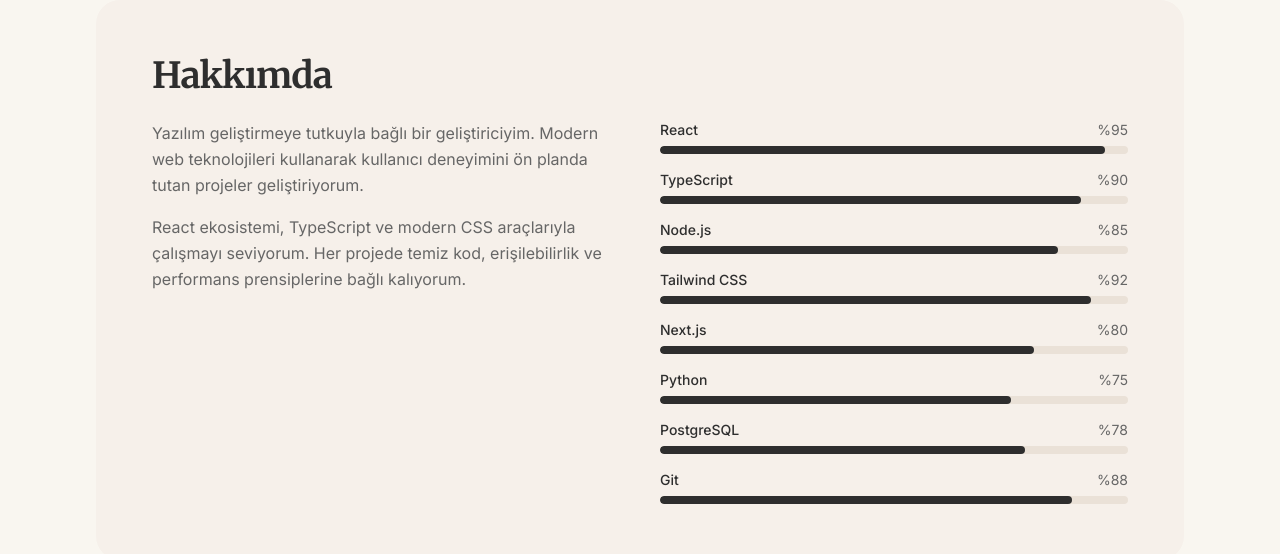
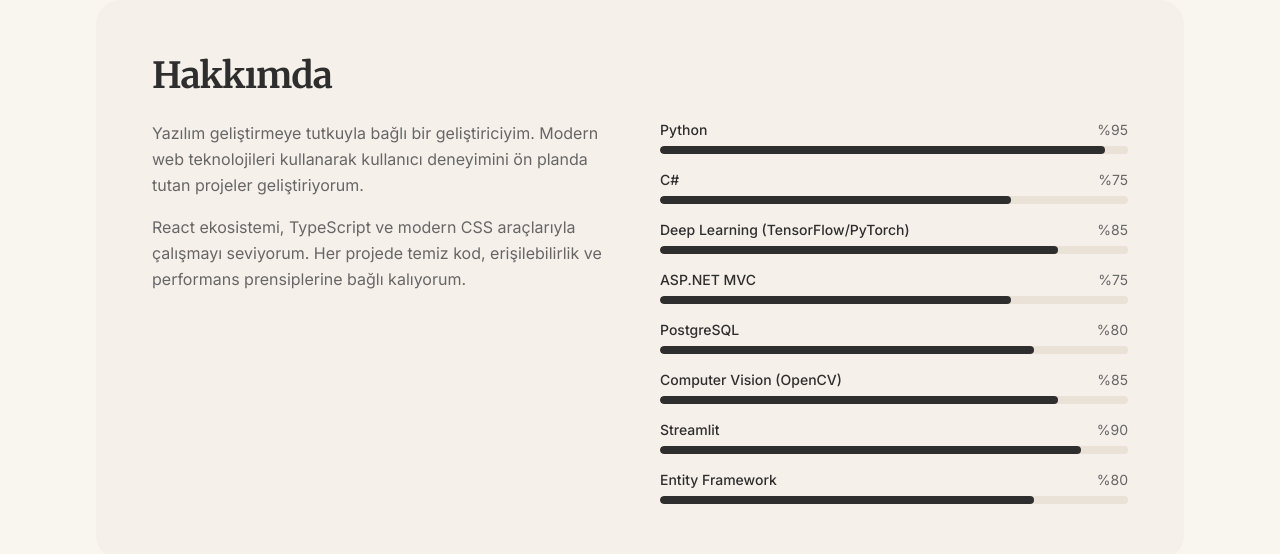
Before and after one commit to AvsrAysenur/ki-iselwebsitesi, a React (Vite) app: page / in a window 1280 px wide. Shown: the part 800-1354 px from the top of the page. Built offline with nearby package versions, Linux system fonts and the light colour scheme; the HTML template or start-up script is replaced by a standard one.

Commit message:
Update projects with CV data

```diff
--- a/src/data/projects.ts
+++ b/src/data/projects.ts
@@ -69,12 +69,12 @@ export const projects: Project[] = [
 ];
 
 export const skills = [
-  { name: "React", level: 95 },
-  { name: "TypeScript", level: 90 },
-  { name: "Node.js", level: 85 },
-  { name: "Tailwind CSS", level: 92 },
-  { name: "Next.js", level: 80 },
-  { name: "Python", level: 75 },
-  { name: "PostgreSQL", level: 78 },
-  { name: "Git", level: 88 },
+  { name: "Python", level: 95 },
+  { name: "C#", level: 75 },
+  { name: "Deep Learning (TensorFlow/PyTorch)", level: 85 },
+  { name: "ASP.NET MVC", level: 75 },
+  { name: "PostgreSQL", level: 80 },
+  { name: "Computer Vision (OpenCV)", level: 85 },
+  { name: "Streamlit", level: 90 },
+  { name: "Entity Framework", level: 80 },
 ];
```
